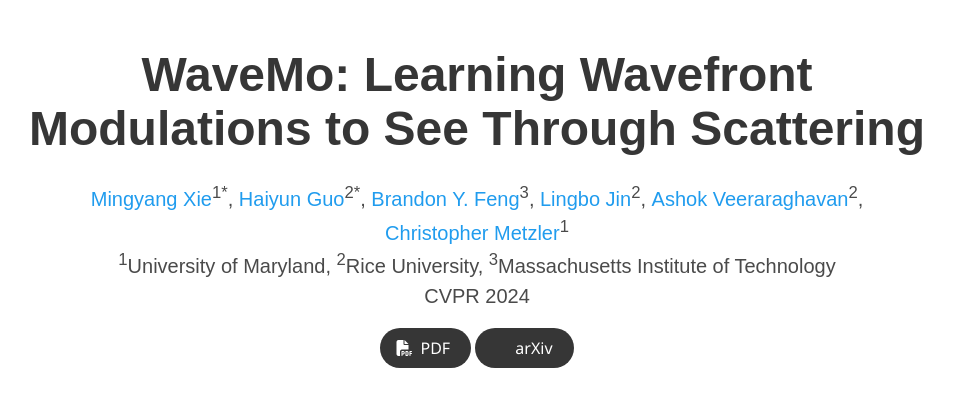
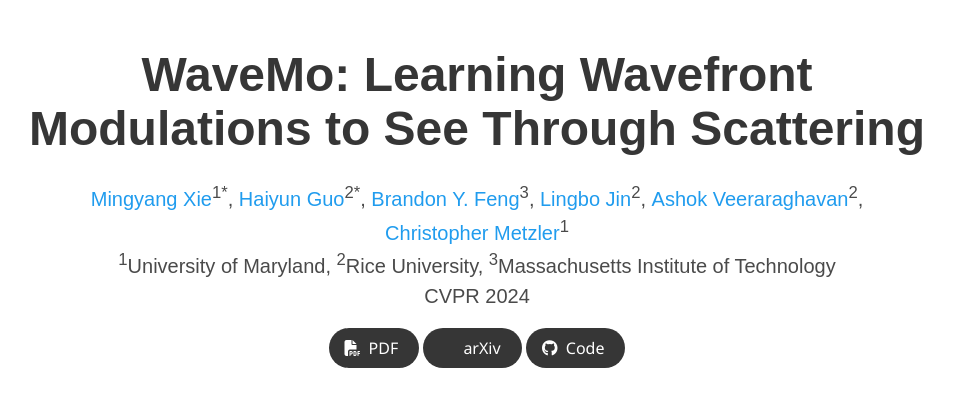
Before and after one commit to wavemo-2024/wavemo-2024.github.io, a plain HTML site: page index.html in a window 1280 px wide. Shown: the top 418 px of the page, without its empty margins (163-1116 px from the left). Drawn offline with nearby package versions, Linux system fonts and the light colour scheme; some icons are missing; a web font is replaced by a local one.

Commit message:
Update Code

```diff
--- a/index.html
+++ b/index.html
@@ -155,15 +155,15 @@
                 </a>
               </span> -->
               <!-- Code Link. -->
-              <!-- <span class="link-block">
-                <a href="https://github.com/google/nerfies"
+              <span class="link-block">
+                <a href="https://github.com/mingyangx/wavemo"
                    class="external-link button is-normal is-rounded is-dark">
                   <span class="icon">
                       <i class="fab fa-github"></i>
                   </span>
                   <span>Code</span>
                   </a>
-              </span> -->
+              </span>
               <!-- Dataset Link. -->
               <!-- <span class="link-block">
                 <a href="https://github.com/google/nerfies/releases/tag/0.1"
```
